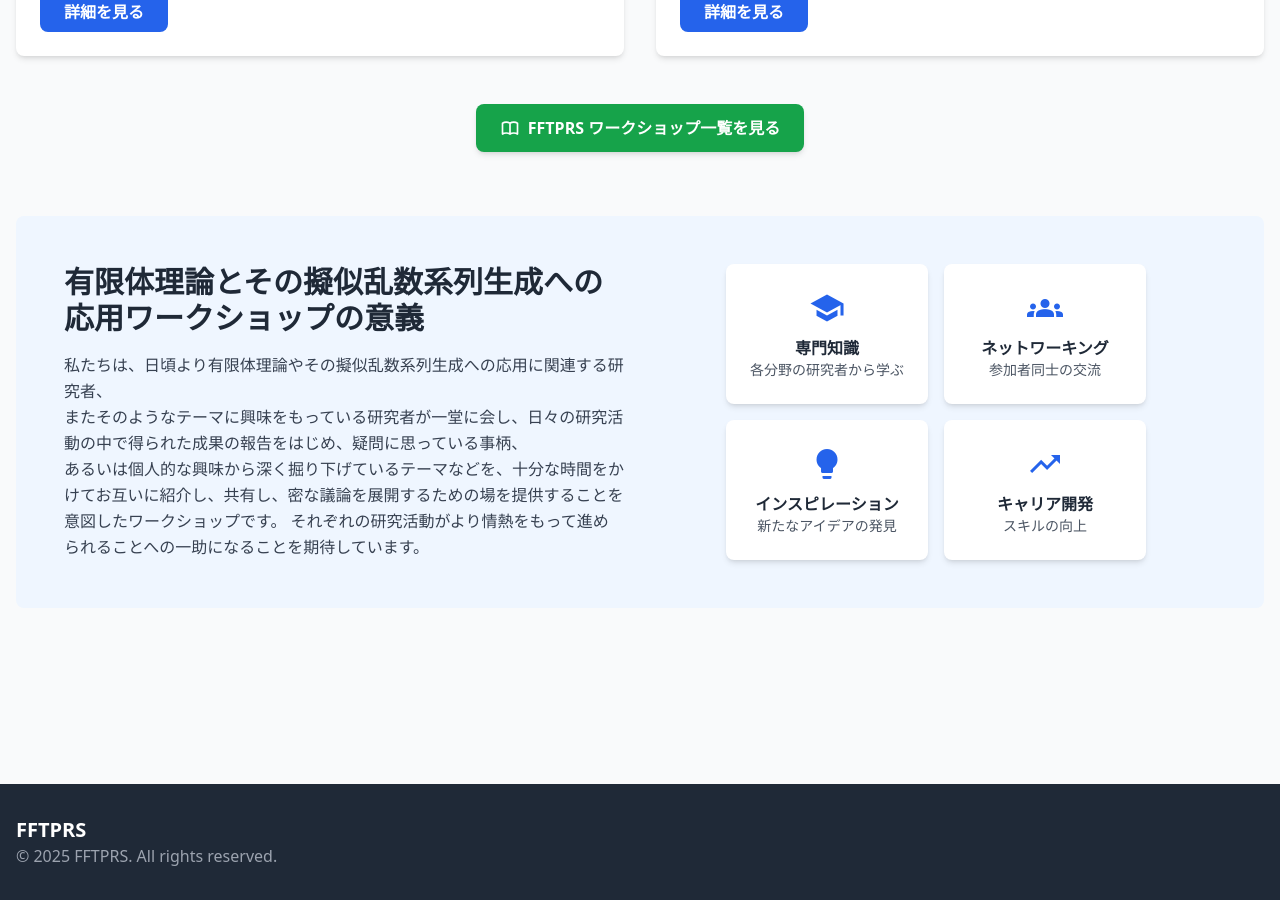
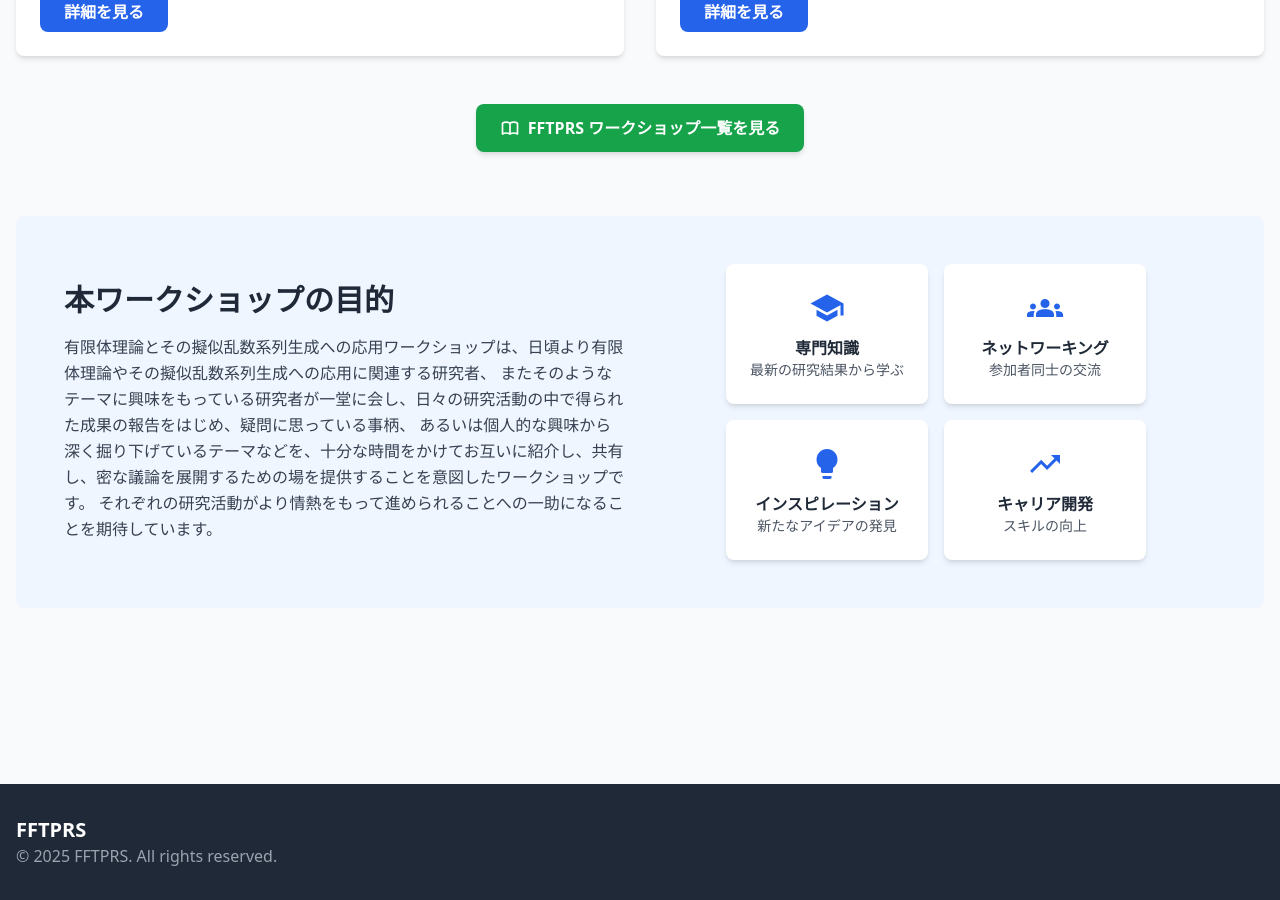
Before and after one commit to FFTPRS/WS, a Jekyll site: the page built from index.md, in a window 1280 px wide and 900 px high, scrolled down 700 px. Built offline with Jekyll 4.4.1, drawn with Linux system fonts in a browser that asks for light colours; nearby versions of some CDN libraries.

Commit message:
Update index.md

```diff
--- a/index.md
+++ b/index.md
@@ -67,9 +67,9 @@ description: "FFTPRS ワークショップの公式サイトへようこそ"
 <section class="bg-blue-50 rounded-lg p-8 md:p-12 mb-16" id="workshop-significance">
     <div class="flex flex-col md:flex-row items-center justify-between gap-8">
         <div class="md:w-1/2">
-        <h3 class="text-3xl font-bold text-gray-800 mb-4">有限体理論とその擬似乱数系列生成への応用ワークショップの意義</h3>
-        <p class="text-gray-700 leading-relaxed">私たちは、日頃より有限体理論やその擬似乱数系列生成への応用に関連する研究者、<br />
-        またそのようなテーマに興味をもっている研究者が一堂に会し、日々の研究活動の中で得られた成果の報告をはじめ、疑問に思っている事柄、<br />
+        <h3 class="text-3xl font-bold text-gray-800 mb-4">本ワークショップの目的</h3>
+        <p class="text-gray-700 leading-relaxed">有限体理論とその擬似乱数系列生成への応用ワークショップは、日頃より有限体理論やその擬似乱数系列生成への応用に関連する研究者、
+        またそのようなテーマに興味をもっている研究者が一堂に会し、日々の研究活動の中で得られた成果の報告をはじめ、疑問に思っている事柄、
         あるいは個人的な興味から深く掘り下げているテーマなどを、十分な時間をかけてお互いに紹介し、共有し、密な議論を展開するための場を提供することを意図したワークショップです。
         それぞれの研究活動がより情熱をもって進められることへの一助になることを期待しています。</p>
     </div>
@@ -78,7 +78,7 @@ description: "FFTPRS ワークショップの公式サイトへようこそ"
             <div class="bg-white p-6 rounded-lg shadow-md text-center">
                 <span class="material-icons text-blue-600 text-4xl mb-2">school</span>
                 <h4 class="font-bold text-gray-800">専門知識</h4>
-                <p class="text-sm text-gray-600">各分野の研究者から学ぶ</p>
+                <p class="text-sm text-gray-600">最新の研究結果から学ぶ</p>
             </div>
             <div class="bg-white p-6 rounded-lg shadow-md text-center">
                 <span class="material-icons text-blue-600 text-4xl mb-2">groups</span>
```
